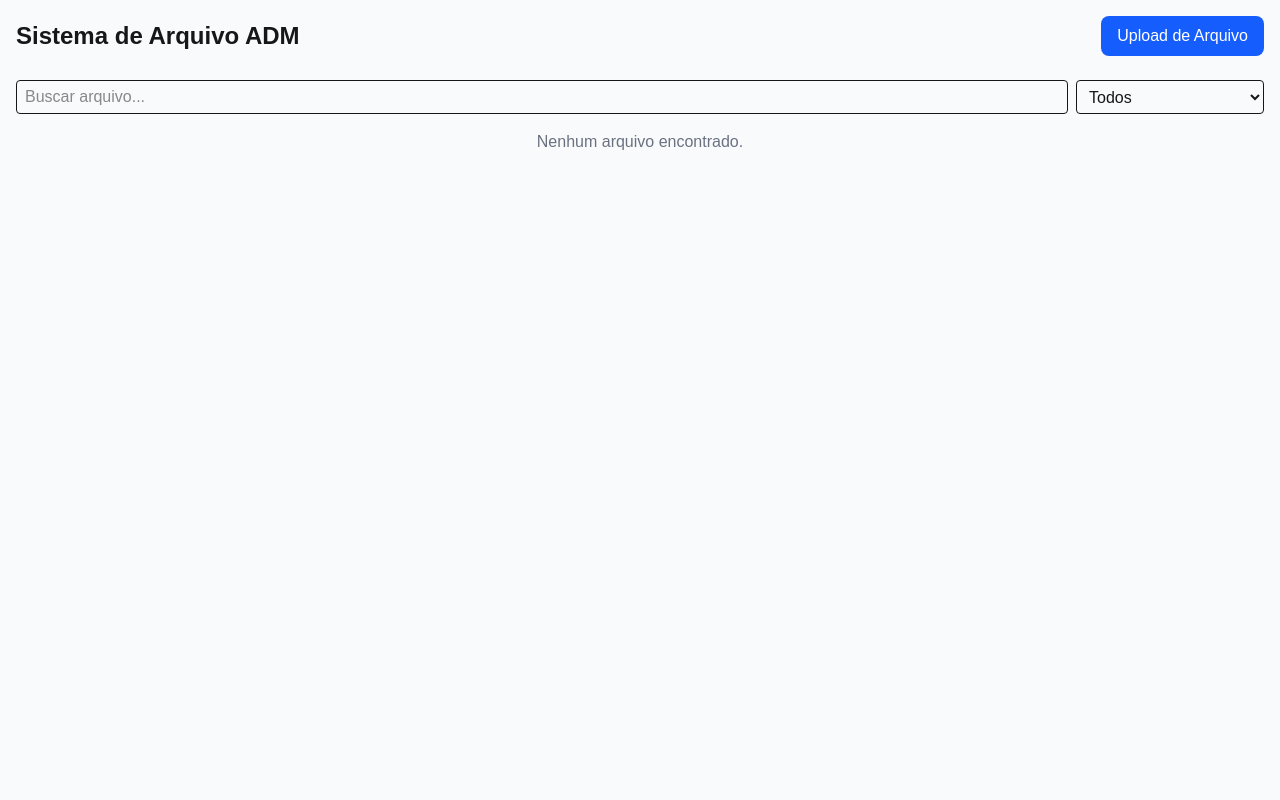
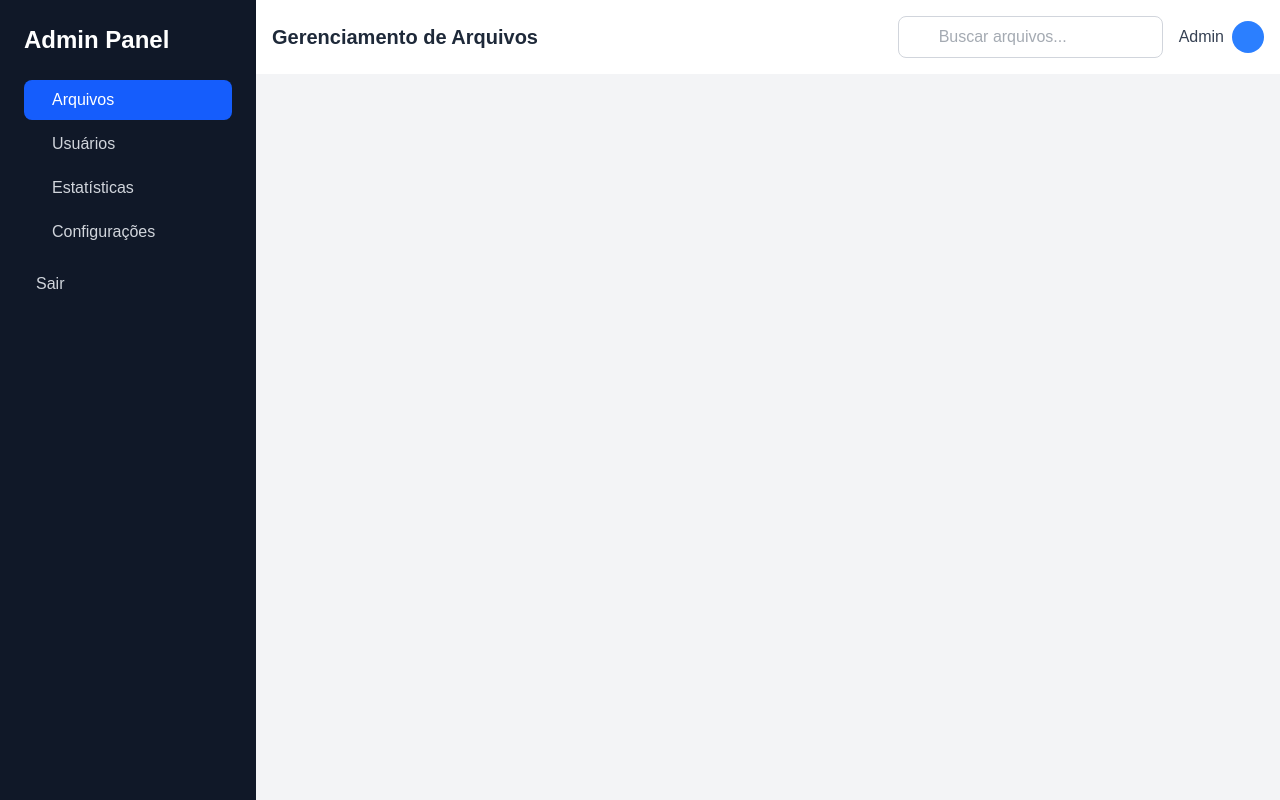
Before and after one commit to arnaldoliro/sistema-de-arquivos-adminstrador, a Next.js app: page / in a window 1280 px wide. Built offline with nearby package versions, Linux system fonts and the light colour scheme.

Commit message:
feat: creating a sidebar and a navbar

```diff
--- a/src/app/page.tsx
+++ b/src/app/page.tsx
@@ -1,119 +1,16 @@
-"use client";
-import { useState } from "react";
 
-type FileType = "pdf" | "doc" | "img" | "zip";
-interface FileData {
-  name: string;
-  description: string;
-  type: FileType;
-  date: string;
-  pinned: boolean;
-}
-
-type FilesState = Record<string, FileData>;
+import Navbar from "@/components/Navbar";
+import Sidebar from "@/components/Sidebar";
 
 export default function Home() {
-  // Estado para arquivos em memória
-  const [files, setFiles] = useState<FilesState>({});
-  const [currentFileId, setCurrentFileId] = useState<string | null>(null);
-  const [showUploadModal, setShowUploadModal] = useState(false);
-  const [showEditModal, setShowEditModal] = useState(false);
-  const [showDeleteModal, setShowDeleteModal] = useState(false);
-  const [toast, setToast] = useState<{ message: string; type: string; visible: boolean }>({ message: "", type: "success", visible: false });
-  const [search, setSearch] = useState("");
-  const [filter, setFilter] = useState("all");
-
-  // Função para adicionar arquivo
-  function handleUpload(e: React.FormEvent<HTMLFormElement>) {
-    e.preventDefault();
-    const form = e.currentTarget;
-    const name = (form.fileName as HTMLInputElement).value;
-    const description = (form.fileDescription as HTMLInputElement).value;
-    const type = (form.fileType as HTMLSelectElement).value as FileType;
-    if (!name) return;
-    const id = Date.now().toString();
-    setFiles(prev => ({
-      ...prev,
-      [id]: { name, description, type, date: new Date().toLocaleDateString('pt-BR'), pinned: false }
-    }));
-    setShowUploadModal(false);
-    setToast({ message: "Arquivo adicionado com sucesso!", type: "success", visible: true });
-    setTimeout(() => setToast(t => ({ ...t, visible: false })), 3000);
-  }
-
-  // Renderização dos cards de arquivos
-  const filteredFiles = Object.entries(files).filter(([id, file]) => {
-    const matchesSearch = file.name.toLowerCase().includes(search.toLowerCase()) || file.description.toLowerCase().includes(search.toLowerCase());
-    const matchesType = filter === "all" || file.type === filter;
-    return matchesSearch && matchesType;
-  });
-
   return (
-    <div className="min-h-screen bg-gray-50 p-4">
-      {/* Toast Notification */}
-      {toast.visible && (
-        <div className={`toast bg-gray-800 text-white px-4 py-3 rounded-lg shadow-lg fixed top-4 right-4 z-50`}>
-          {toast.message}
-        </div>
-      )}
-
-      {/* Modais */}
-      {showUploadModal && (
-        <div className="fixed inset-0 bg-black bg-opacity-50 flex items-center justify-center z-50">
-          <form className="bg-white rounded-lg p-6 shadow-lg w-full max-w-md flex flex-col gap-4" onSubmit={handleUpload}>
-            <h2 className="text-lg font-bold mb-2">Upload de Arquivo</h2>
-            <input name="fileName" type="text" placeholder="Nome do arquivo" className="border px-2 py-1 rounded" required />
-            <input name="fileDescription" type="text" placeholder="Descrição" className="border px-2 py-1 rounded" />
-            <select name="fileType" className="border px-2 py-1 rounded">
-              <option value="pdf">PDF</option>
-              <option value="doc">Documento</option>
-              <option value="img">Imagem</option>
-              <option value="zip">Arquivo Compactado</option>
-            </select>
-            <div className="flex gap-2 justify-end mt-2">
-              <button type="button" className="px-4 py-2 rounded bg-gray-200" onClick={() => setShowUploadModal(false)}>Cancelar</button>
-              <button type="submit" className="px-4 py-2 rounded bg-blue-600 text-white">Salvar</button>
-            </div>
-          </form>
-        </div>
-      )}
-      {/* Edit Modal */}
-      {/* ...modal de edição... */}
-      {/* Delete Modal */}
-      {/* ...modal de exclusão... */}
-
-      <header className="mb-6 flex justify-between items-center">
-        <h1 className="text-2xl font-bold">Sistema de Arquivo ADM</h1>
-        <button className="bg-blue-600 text-white px-4 py-2 rounded-lg" onClick={() => setShowUploadModal(true)}>
-          Upload de Arquivo
-        </button>
-      </header>
-
-      {/* Barra de busca e filtro */}
-      <div className="mb-4 flex gap-2">
-        <input type="text" placeholder="Buscar arquivo..." className="border px-2 py-1 rounded w-full" value={search} onChange={e => setSearch(e.target.value)} />
-        <select className="border px-2 py-1 rounded" value={filter} onChange={e => setFilter(e.target.value)}>
-          <option value="all">Todos</option>
-          <option value="pdf">PDF</option>
-          <option value="doc">Documento</option>
-          <option value="img">Imagem</option>
-          <option value="zip">Arquivo Compactado</option>
-        </select>
-      </div>
-
-      {/* Cards de arquivos */}
-      <div className="grid grid-cols-1 sm:grid-cols-2 md:grid-cols-3 gap-4" id="all-files">
-        {filteredFiles.length === 0 && (
-          <div className="col-span-full text-center text-gray-500">Nenhum arquivo encontrado.</div>
-        )}
-        {filteredFiles.map(([id, file]) => (
-          <div key={id} className="file-card bg-white rounded-lg shadow p-4 border-l-4 border-blue-500 flex flex-col gap-2" data-file-id={id} data-file-type={file.type}>
-            <h5 className="font-bold text-lg">{file.name}</h5>
-            <p className="text-sm text-gray-600">{file.description}</p>
-            <span className="text-xs text-gray-400">Atualizado: {file.date}</span>
-            {/* Botões de ação: editar, excluir, etc. */}
-          </div>
-        ))}
+    <div className="min-h-screen flex">
+      <Sidebar />
+      <div className="flex-1 flex flex-col min-h-screen">
+        <Navbar />
+        <main className="flex-1 p-6 bg-gray-100">
+          {/* Conteúdo principal aqui */}
+        </main>
       </div>
     </div>
   );
--- /dev/null
+++ b/src/components/Navbar/index.tsx
@@ -0,0 +1,28 @@
+"use client";
+
+export default function Navbar() {
+  return (
+    <header className="bg-white shadow-sm">
+      <div className="flex items-center justify-between p-4">
+        <div className="flex items-center">
+          <button className="md:hidden mr-4 text-gray-600">
+            <span className="text-xl"><i className="fas fa-bars" /></span>
+          </button>
+          <h2 className="text-xl font-semibold text-gray-800">Gerenciamento de Arquivos</h2>
+        </div>
+        <div className="flex items-center">
+          <div className="relative mr-4">
+            <input type="text" placeholder="Buscar arquivos..." className="text-gray-600 py-2 pl-10 pr-4 rounded-lg border border-gray-300 focus:outline-none focus:ring-2 focus:ring-blue-500 focus:border-transparent" />
+            <span className="absolute left-3 top-3 text-gray-400"><i className="fas fa-search" /></span>
+          </div>
+          <div className="flex items-center">
+            <span className="text-gray-700 mr-2">Admin</span>
+            <div className="w-8 h-8 rounded-full bg-blue-500 flex items-center justify-center text-white">
+              <span><i className="fas fa-user" /></span>
+            </div>
+          </div>
+        </div>
+      </div>
+    </header>
+  );
+}
--- /dev/null
+++ b/src/components/Sidebar/index.tsx
@@ -0,0 +1,43 @@
+export default function Sidebar() {
+return (
+    <aside className="w-64 bg-gray-900 text-white py-6 flex flex-col md:block min-h-screen">
+      <div className="px-6">
+        <h1 className="text-2xl font-bold mb-6">Admin Panel</h1>
+        <nav>
+          <ul>
+            <li className="mb-1">
+              <a href="#" className="flex items-center py-2 px-4 bg-blue-600 rounded-lg">
+                <span className="mr-3"><i className="fas fa-file-alt" /></span>
+                <span>Arquivos</span>
+              </a>
+            </li>
+            <li className="mb-1">
+              <a href="#" className="flex items-center py-2 px-4 text-gray-300 hover:bg-gray-800 rounded-lg">
+                <span className="mr-3"><i className="fas fa-users" /></span>
+                <span>Usuários</span>
+              </a>
+            </li>
+            <li className="mb-1">
+              <a href="#" className="flex items-center py-2 px-4 text-gray-300 hover:bg-gray-800 rounded-lg">
+                <span className="mr-3"><i className="fas fa-chart-bar" /></span>
+                <span>Estatísticas</span>
+              </a>
+            </li>
+            <li className="mb-1">
+              <a href="#" className="flex items-center py-2 px-4 text-gray-300 hover:bg-gray-800 rounded-lg">
+                <span className="mr-3"><i className="fas fa-cog" /></span>
+                <span>Configurações</span>
+              </a>
+            </li>
+          </ul>
+        </nav>
+      </div>
+      <div className="mt-auto px-6 py-4">
+        <a href="#" className="flex items-center text-gray-300 hover:text-white">
+          <span className="mr-3"><i className="fas fa-sign-out-alt" /></span>
+          <span>Sair</span>
+        </a>
+      </div>
+    </aside>
+  );
+}
--- /dev/null
+++ b/src/interfaces/FileData.ts
@@ -0,0 +1,9 @@
+import FileType from "@/types/FileType";
+
+export default interface FileData {
+  name: string;
+  description: string;
+  type: FileType;
+  date: string;
+  pinned: boolean;
+}
--- /dev/null
+++ b/src/types/FileState.ts
@@ -0,0 +1,5 @@
+import FileData from "@/interfaces/FileData";
+
+type FilesState = Record<string, FileData>;
+
+export default FilesState;
--- /dev/null
+++ b/src/types/FileType.ts
@@ -0,0 +1,3 @@
+type FileType = "pdf" | "doc" | "img" | "zip";
+
+export default FileType;
```
